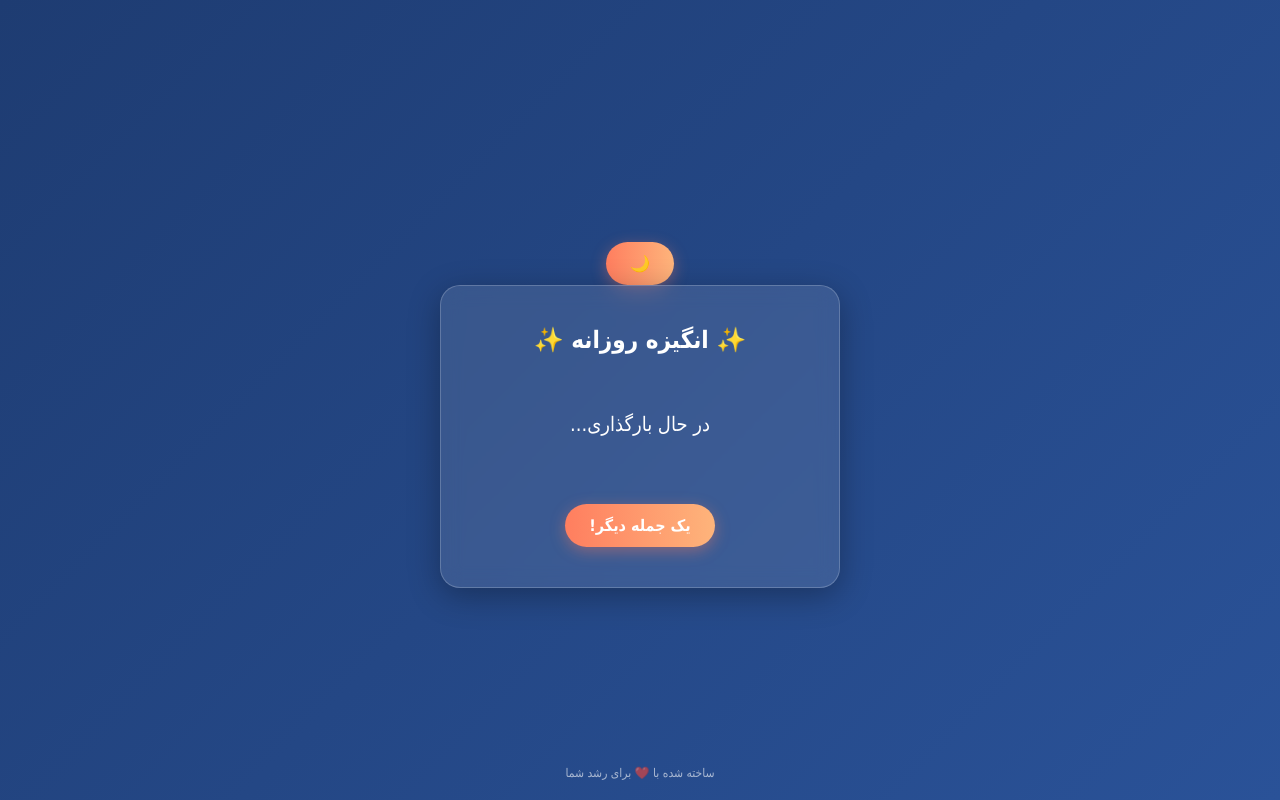
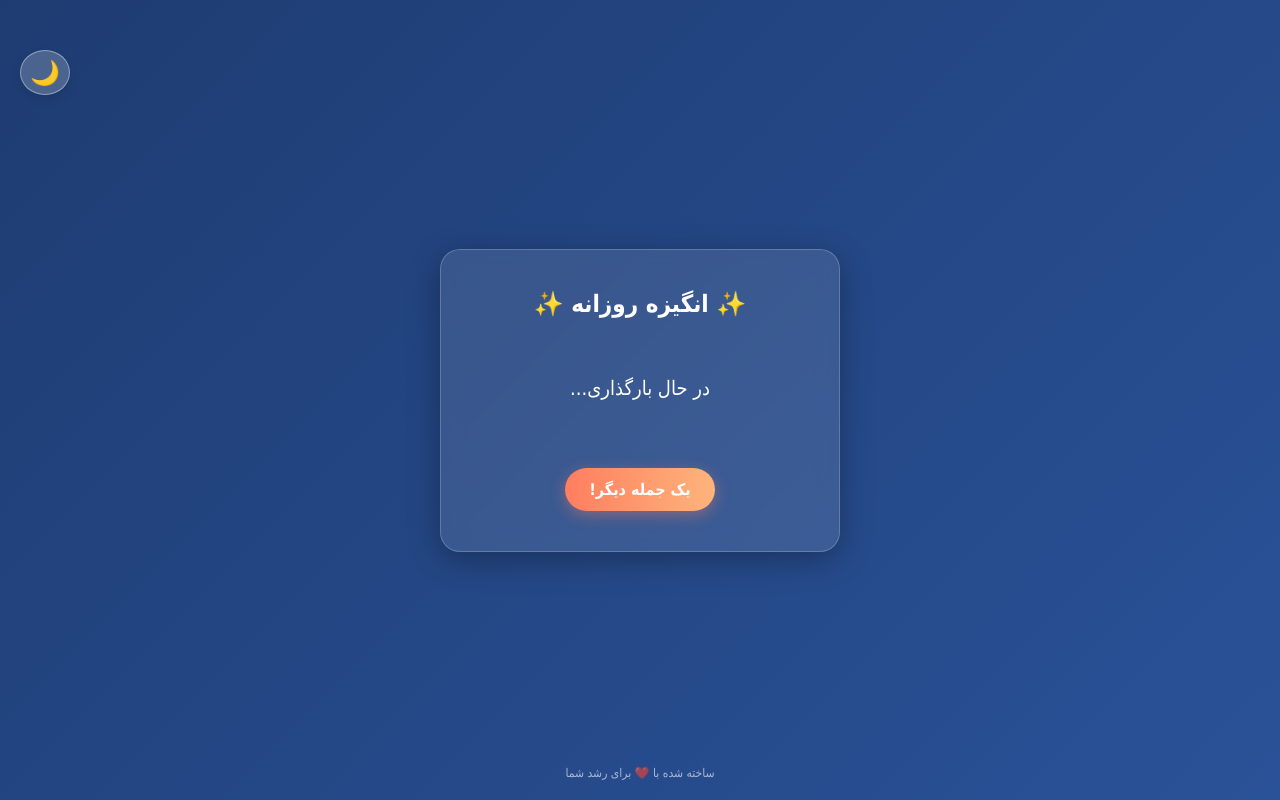
Before and after one commit to raziqchina-svg/daily-motivation, a plain HTML site: page index.html in a window 1280 px wide. Drawn offline with Linux system fonts and the light colour scheme.

Commit message:
Update index.html

```diff
--- a/index.html
+++ b/index.html
@@ -85,7 +85,65 @@
             bottom: 20px;
             font-size: 12px;
             opacity: 0.6;
-        }
+        }/* استایل دکمه تغییر تم */
+.theme-btn {
+    position: absolute;
+    top: 20px;
+    left: 20px;
+    background: rgba(255, 255, 255, 0.2);
+    border: 1px solid rgba(255, 255, 255, 0.4);
+    color: white;
+    font-size: 24px;
+    width: 45px;
+    height: 45px;
+    border-radius: 50%;
+    cursor: pointer;
+    display: flex;
+    align-items: center;
+    justify-content: center;
+    transition: all 0.3s ease;
+    z-index: 10;
+    box-shadow: 0 4px 10px rgba(0,0,0,0.1);
+}
+
+.theme-btn:hover {
+    background: rgba(255, 255, 255, 0.4);
+}
+
+/* تعریف حالت روشن به عنوان پیش‌فرض */
+:root {
+    --bg-gradient: linear-gradient(135deg, #1e3c72 0%, #2a5298 100%);
+    --text-color: #ffffff;
+    --card-bg: rgba(255, 255, 255, 0.1);
+    --card-border: rgba(255, 255, 255, 0.2);
+    --btn-secondary-bg: rgba(255, 255, 255, 0.2);
+}
+
+/* تعریف حالت تاریک (شب) */
+body.dark-mode {
+    --bg-gradient: linear-gradient(135deg, #0f2027 0%, #203a43 50%, #2c5364 100%);
+    --text-color: #e0e0e0;
+    --card-bg: rgba(0, 0, 0, 0.4);
+    --card-border: rgba(255, 255, 255, 0.1);
+    --btn-secondary-bg: rgba(255, 255, 255, 0.1);
+}
+
+/* اعمال متغیرها به کل صفحه */
+body {
+    background: var(--bg-gradient);
+    color: var(--text-color);
+    transition: background 0.5s ease, color 0.5s ease;
+}
+
+.card {
+    background: var(--card-bg);
+    border: 1px solid var(--card-border);
+    transition: background 0.5s ease, border 0.5s ease;
+}
+
+.btn-secondary {
+    background: var(--btn-secondary-bg);
+}
     </style>
 </head>
 <body>
```
